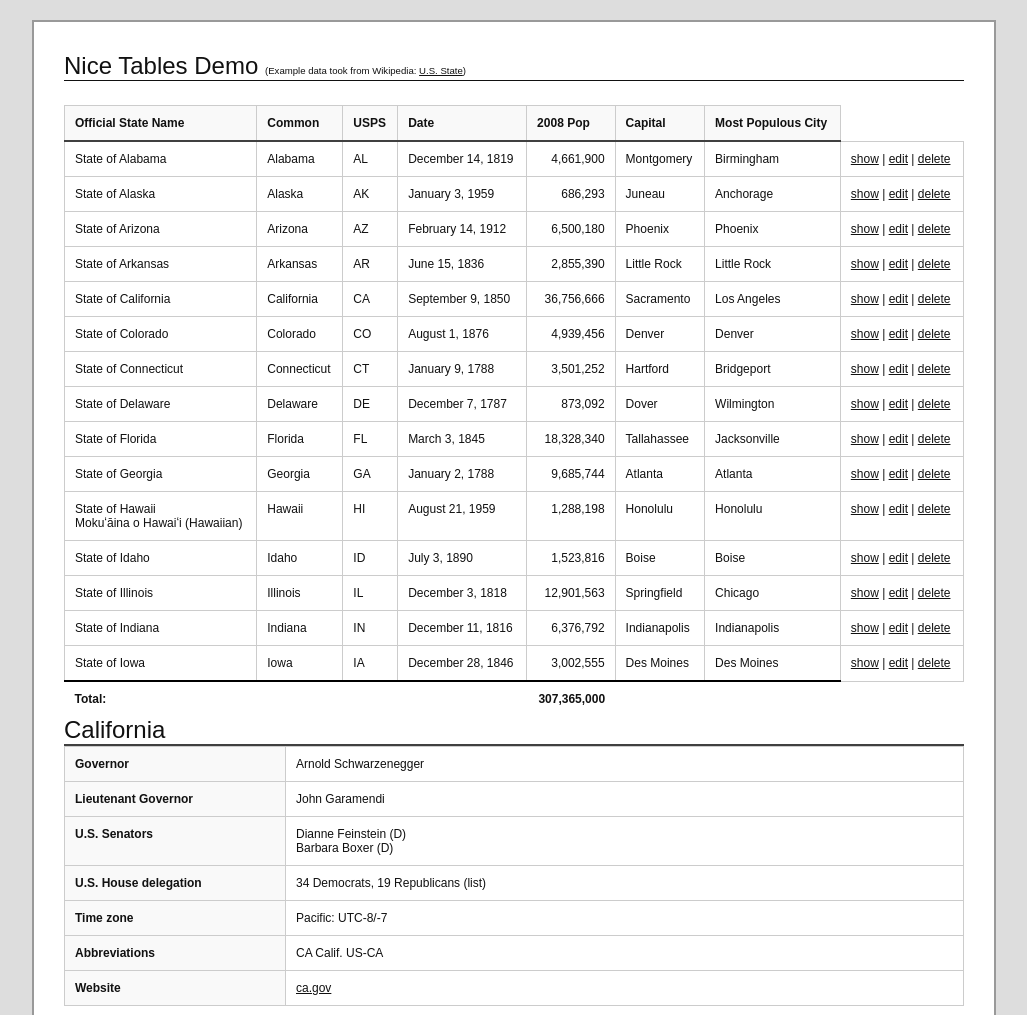
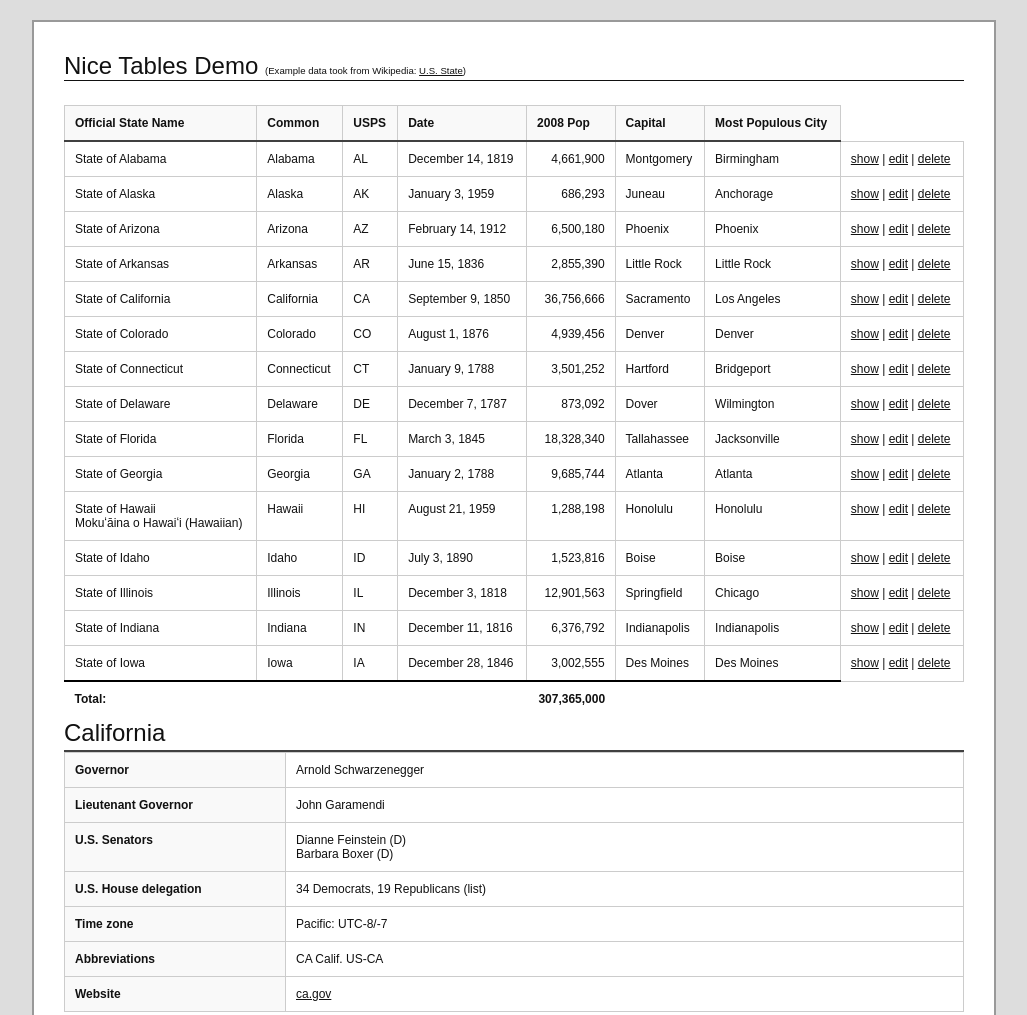
Before and after one commit to gr2m/nice-tables, a plain HTML site: page demo.html in a window 1280 px wide. Shown: the top 1015 px of the page, without its empty margins (126-1153 px from the left). Drawn offline with Linux system fonts and the light colour scheme.

Commit message:
adding line height to captions

```diff
--- a/nice-tables.css
+++ b/nice-tables.css
@@ -6,6 +6,7 @@ table {
 }
 table caption {
   font-size:      2em;
+  line-height:    1.4em;
   border-bottom:  2px solid #404040;
   text-align:     left;
   background:     #FFF;
```
